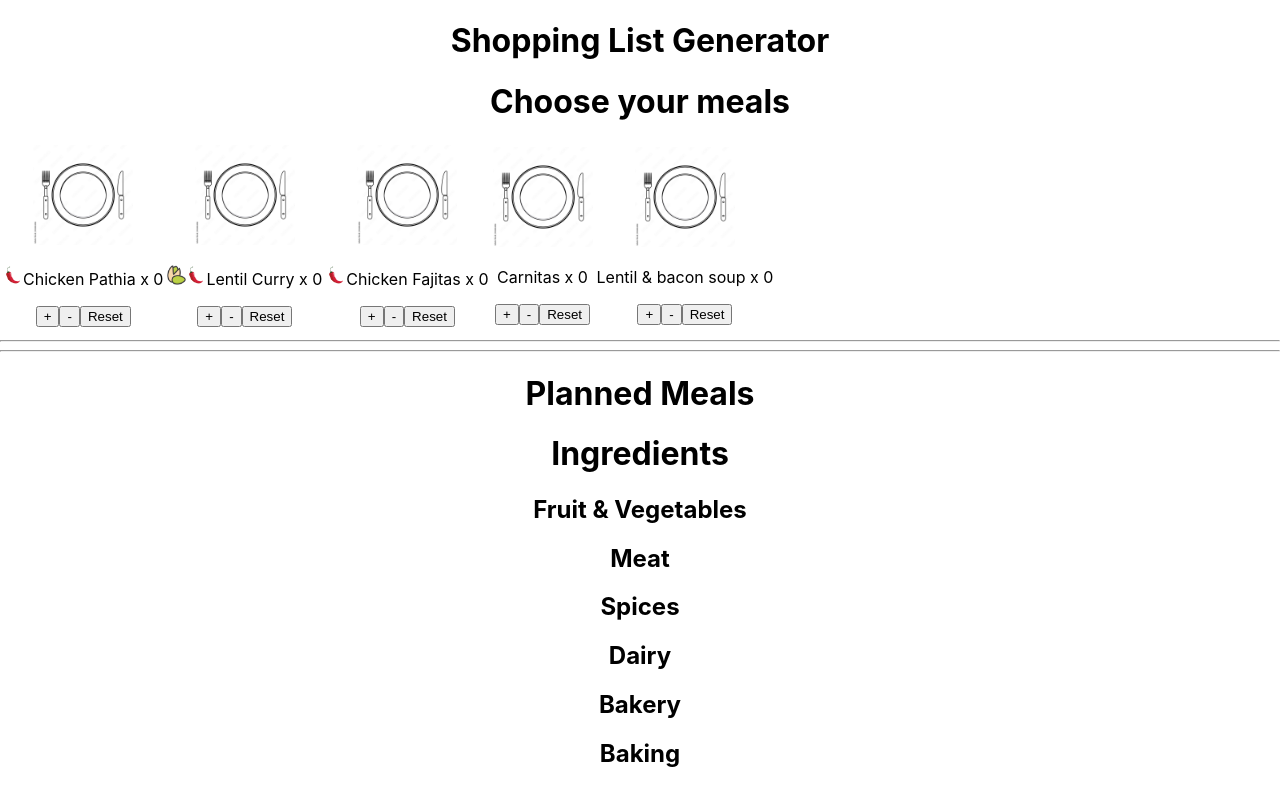
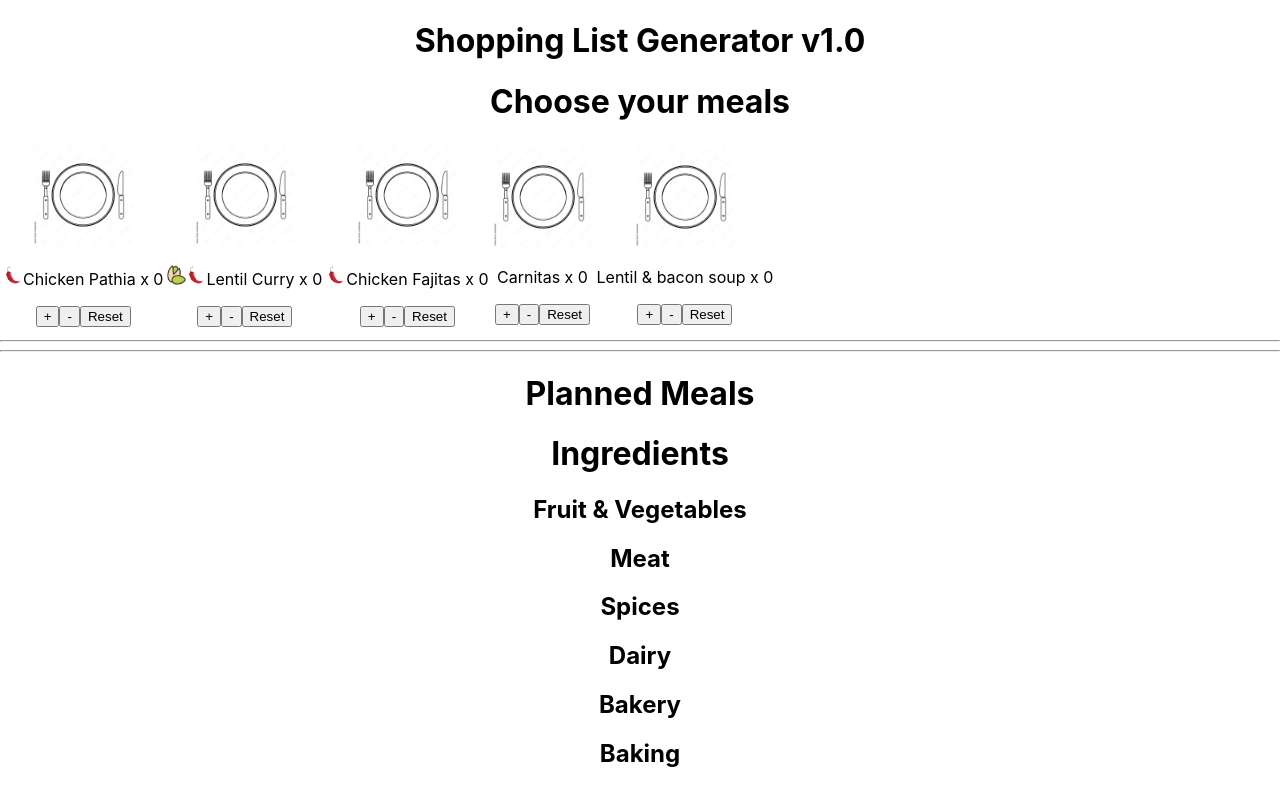
Before and after one commit to FlysJoint/shopalot, a React (Create React App) app: page / in a window 1280 px wide. Shown: the top 790 px of the page. Built offline with nearby package versions, Linux system fonts and the light colour scheme.

Commit message:
version number added

```diff
--- a/src/Header.js
+++ b/src/Header.js
@@ -4,7 +4,7 @@ function Header(props) {
 
     return (
         <div>
-            <h1>Shopping List Generator</h1>
+            <h1>Shopping List Generator v1.0</h1>
         </div>
     )
 }
```
Also changed, not shown: 1 other file (tests, documents, lock files or other folders).
